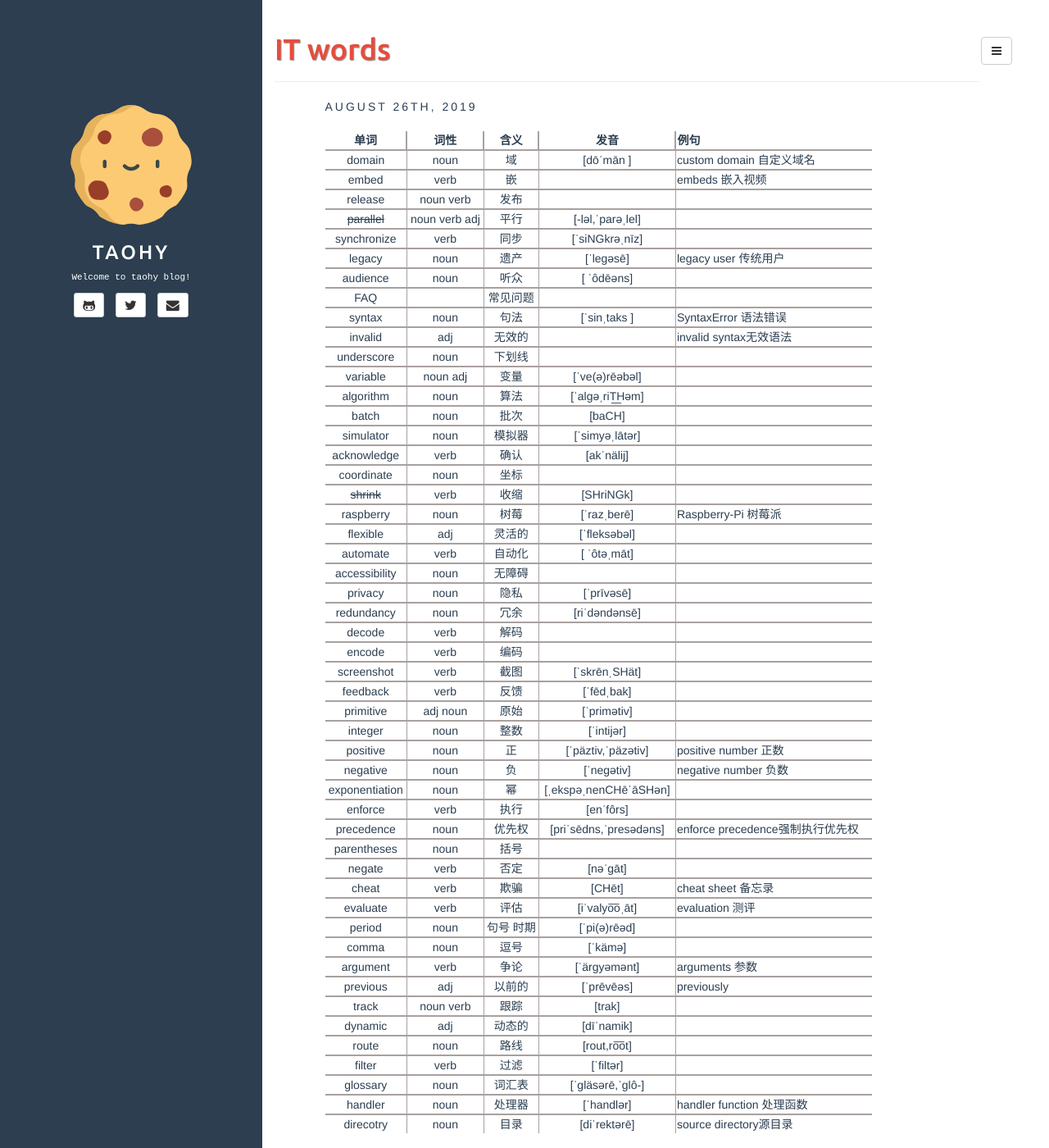
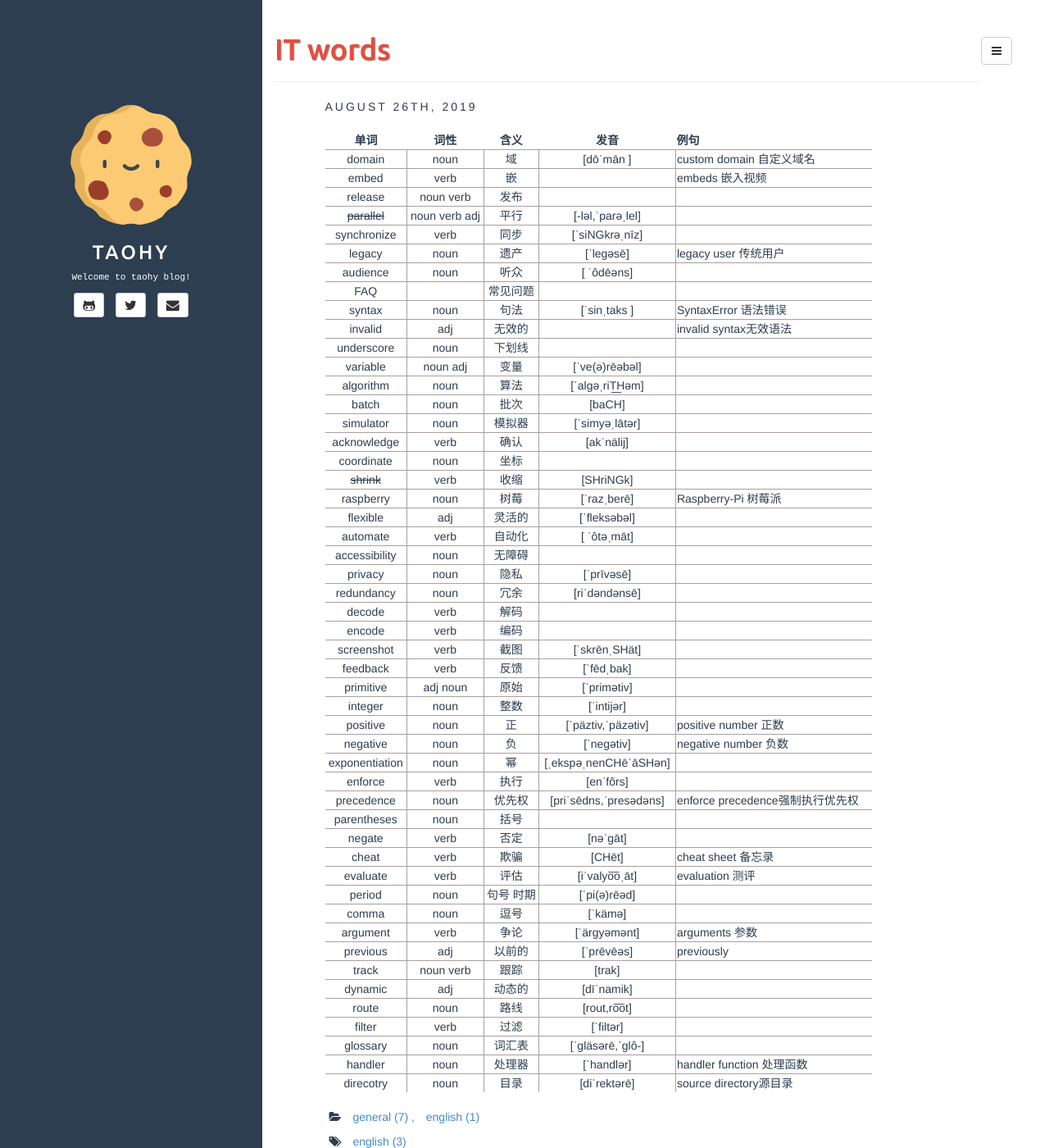
Before and after one commit to taohy88/taohy88.github.io, a Jekyll site: the page built from _posts/2019-08-26-ITwords.md, in a window 1280 px wide and 1400 px high. Shown: the whole window at 82% size. Built offline with Jekyll 4.4.1, drawn with Linux system fonts in a browser that asks for light colours.

Commit message:
ignitions

```diff
--- a/assets/css/style.css
+++ b/assets/css/style.css
@@ -191,7 +191,7 @@ ul.dropdown-menu>li>a>i.fa {
 
 /* modify by taohy 2019-08-28 */
 
-table,th,tr,td{
+table{
     border-collapse: collapse;
     border-spacing: 0;
 	border:2px solid #a8a0a0;
```
